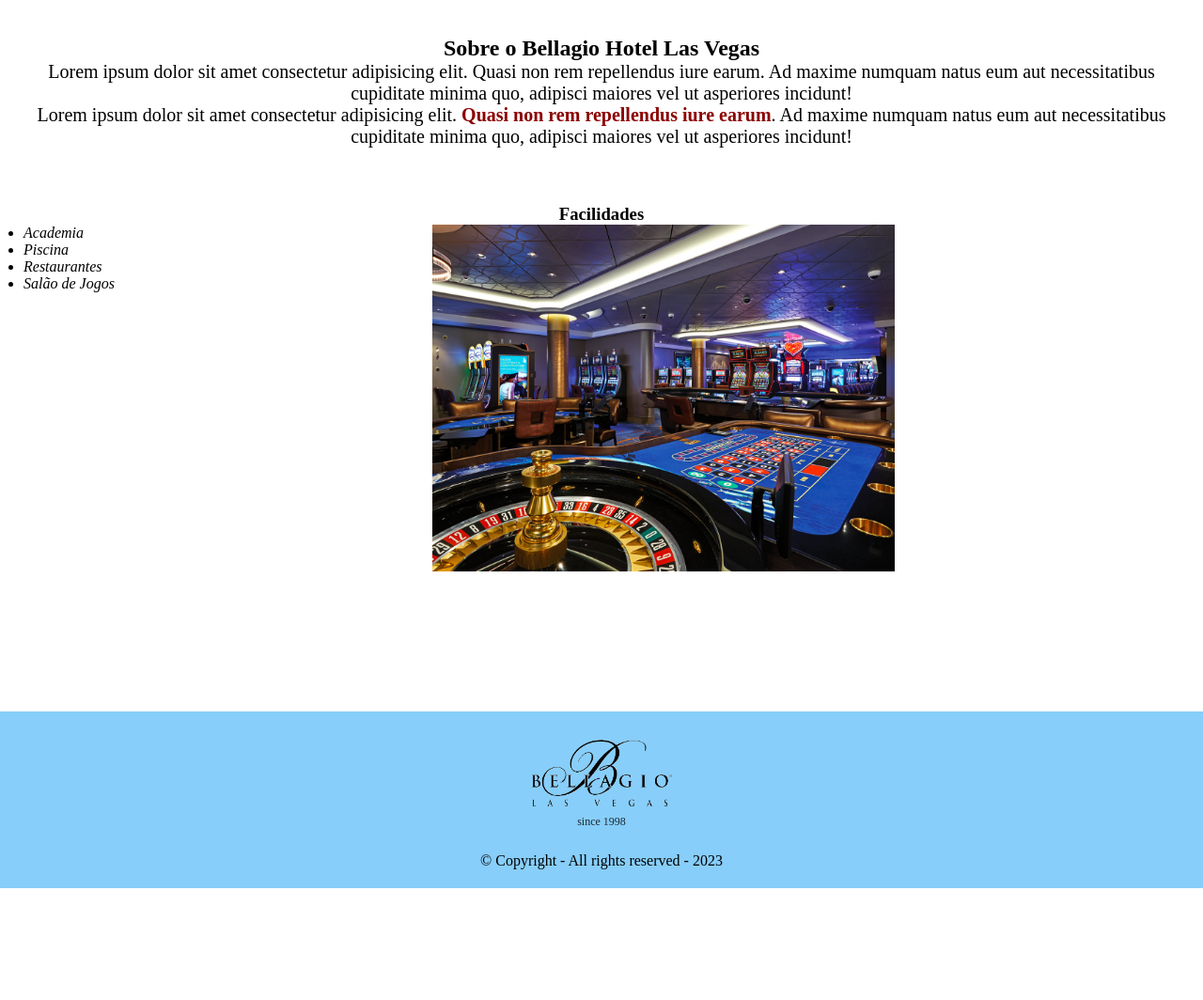
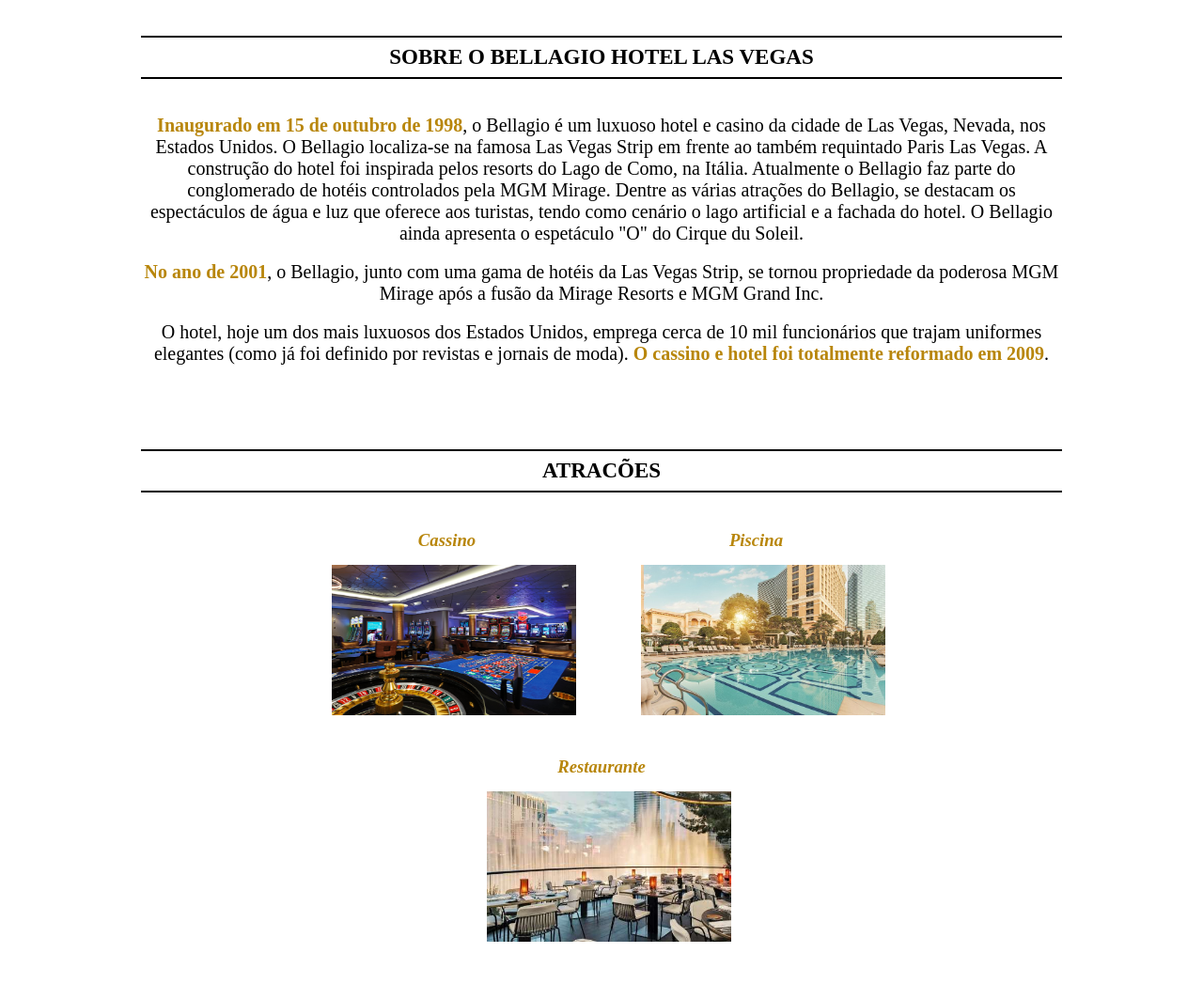
Before and after one commit to Iguilti/primeiro-site-hotelvegas, a plain HTML site: page index.html in a window 1280 px wide. Shown: the part 955-2019 px from the top of the page at 94% size. Before the commit the page ends 1900 px from the top, so only its background shows below. Drawn offline with Linux system fonts and the light colour scheme.

Commit message:
teste numero 3

```diff
--- a/contato.css
+++ b/contato.css
@@ -49,59 +49,61 @@ main h3 {
     margin-top: 60px;
     margin-bottom: 40px;
     text-transform: uppercase;
-    font-size: 22px;
+    font-size: 21px;
 }
 
-main p {
+#faleconosco p {
     font-size: 20px;
-    margin: 20px;
+    margin: 15px 0;
 
 }
 
 #formulario {
-    margin-top:110px;
+    margin-top:90px;
 }
 
 form {
-    margin: 40px 20px;
+    margin: 40px 0;
 }
 
-form p {
-    margin: 50px 0 5px;
+form label, form p {
+    display: block;
+    font-size: 22px;
+    margin-bottom: 0 0 15px;
 }
 
-form label {
-    display: block;
-    font-size: 22px;
-    margin-bottom: 15px;
-}
-
-form input {
+.input-padrao {
     display: block;
     margin-bottom: 30px;
     padding: 10px;
     width: 40%;
 }
 
-form textarea {
-    width: 40%;
-    padding: 10px;
-    margin-bottom: 30px;
+select {
+    margin: 10px 0 20px;
+    font-size: 16px;
 }
 
-select {
-    margin: 5px 0 20px;
+.radiobox {
+    margin: 8px 0;
 }
 
 #enviar {
+    width: 38%;
     background: lightskyblue;
     font-size: 13px;
     font-weight: bolder;
     text-transform: uppercase;
+    margin: 30px 0 80px;
+    border: solid 0.5px;
+    border-radius: 10px;
+    transition: 600ms all;
+    cursor: pointer;
 }
 
 #enviar:hover {
     background: goldenrod;
+    transform: scale(1.05);
 }
 
 footer {
--- a/index.html
+++ b/index.html
@@ -24,22 +24,36 @@
     <main>
         <img id="vegas-entrada" src="vegas-entrada.jpg">
 
-        <div class="principal">
+        <section class="principal">
             <h2>Sobre o Bellagio Hotel Las Vegas</h2>
-            <p>Lorem ipsum dolor sit amet consectetur adipisicing elit. Quasi non rem repellendus iure earum. Ad maxime numquam natus eum aut necessitatibus cupiditate minima quo, adipisci maiores vel ut asperiores incidunt!</p>
-            <p>Lorem ipsum dolor sit amet consectetur adipisicing elit. <strong>Quasi non rem repellendus iure earum</strong>. Ad maxime numquam natus eum aut necessitatibus cupiditate minima quo, adipisci maiores vel ut asperiores incidunt!</p>
-        </div>
 
-        <div class="facilidades">
-            <h3>Facilidades</h3>
-                <ul class="lista-facilidades">
-                    <li>Academia</li>
-                    <li>Piscina</li>
-                    <li>Restaurantes</li>
-                    <li>Salão de Jogos</li>
+            <br><p><strong>Inaugurado em 15 de outubro de 1998</strong>, o Bellagio é um luxuoso hotel e casino da cidade de Las Vegas, Nevada, nos Estados Unidos. O Bellagio localiza-se na famosa Las Vegas Strip em frente ao também requintado Paris Las Vegas. A construção do hotel foi inspirada pelos resorts do Lago de Como, na Itália. Atualmente o Bellagio faz parte do conglomerado de hotéis controlados pela MGM Mirage. Dentre as várias atrações do Bellagio, se destacam os espectáculos de água e luz que oferece aos turistas, tendo como cenário o lago artificial e a fachada do hotel. O Bellagio ainda apresenta o espetáculo "O" do Cirque du Soleil.</p>
+
+            <br><p><strong>No ano de 2001</strong>, o Bellagio, junto com uma gama de hotéis da Las Vegas Strip, se tornou propriedade da poderosa MGM Mirage após a fusão da Mirage Resorts e MGM Grand Inc.</p>
+
+            <br><p>O hotel, hoje um dos mais luxuosos dos Estados Unidos, emprega cerca de 10 mil funcionários que trajam uniformes elegantes (como já foi definido por revistas e jornais de moda). <strong>O cassino e hotel foi totalmente reformado em 2009</strong>.</p>
+        </section>
+
+        <section class="principal">
+            <div class="atracoes">
+                <h2>Atracões</h2>
+                <ul>
+                    <li class="tipos-atracoes">
+                        <h3>Cassino</h3>
+                        <img class="foto-atracao" src="vegas-cassino.jpg">
+                    </li>
+                    <li class="tipos-atracoes">
+                        <h3>Piscina</h3>
+                        <img class="foto-atracao" src="vegas-piscina.jpg">
+                    </li>
+                    <li class="tipos-atracoes">
+                        <h3>Restaurante</h3>
+                        <img class="foto-atracao" src="vegas-restaurante.jpeg">
+                    </li>
                 </ul>
-            <img id="vegas-cassino" src="vegas-cassino.jpg">
-        </div>
+            </div>
+        </section>
+
     </main>
 
 
--- a/quartos.css
+++ b/quartos.css
@@ -48,7 +48,7 @@ nav li {
 .tipo-quartos {
     display: inline-block;
     vertical-align: top;
-    margin: 60px 1.8% 120px;
+    margin: 60px 1.8% 100px;
     padding: 25px;
     border: 2px solid;
     border-radius: 6%;
--- a/style.css
+++ b/style.css
@@ -42,17 +42,42 @@ nav li {
 }
 
 #vegas-entrada {
-    margin-top: 20px;
+    margin: 0;
     width: 100%;
     height: 650px;
 }
 
 .principal {
-    padding: 35px;
+    margin-top: 20px;
+    padding: 35px 150px;
+    text-align: center;
 }
 
-main h2, h3 {
+.atracoes li {
+    display: inline-block;
+    margin: 20px 40px;
+    width: 25%;
+}
+
+.atracoes h3 {
+    margin-bottom: 15px;
+    font-style: italic;
+    color: darkgoldenrod;
+}
+
+.foto-atracao {
+    width: 260px;
+    height: 160px;
+}
+
+main h2 {
     text-align: center;
+    text-transform: uppercase;
+    font-size: 23px;
+    border-top: solid 2px;
+    border-bottom: solid 2px;
+    margin-bottom: 20px;
+    padding: 8px;
 }
 
 main p {
@@ -61,30 +86,14 @@ main p {
 }
 
 strong {
-    color: darkred;
-}
-
-.facilidades {
-    padding: 25px;
-}
-
-.lista-facilidades {
-    font-style: italic;
-    display:inline-block;
-    vertical-align: top;
-    width: 20%;
-    margin-right: 15%;
-}
-
-#vegas-cassino {
-    width: 40%;
+    color: darkgoldenrod;
 }
 
 footer {
     background: lightskyblue;
     text-align: center;
     padding: 20px;
-    margin-top: 120px;
+    margin-top: 40px;
 }
 
 footer img {
```
Also changed, not shown: contato.html (+7 -9 lines), vegas-piscina.jpg (added), vegas-restaurante.jpeg (added).
